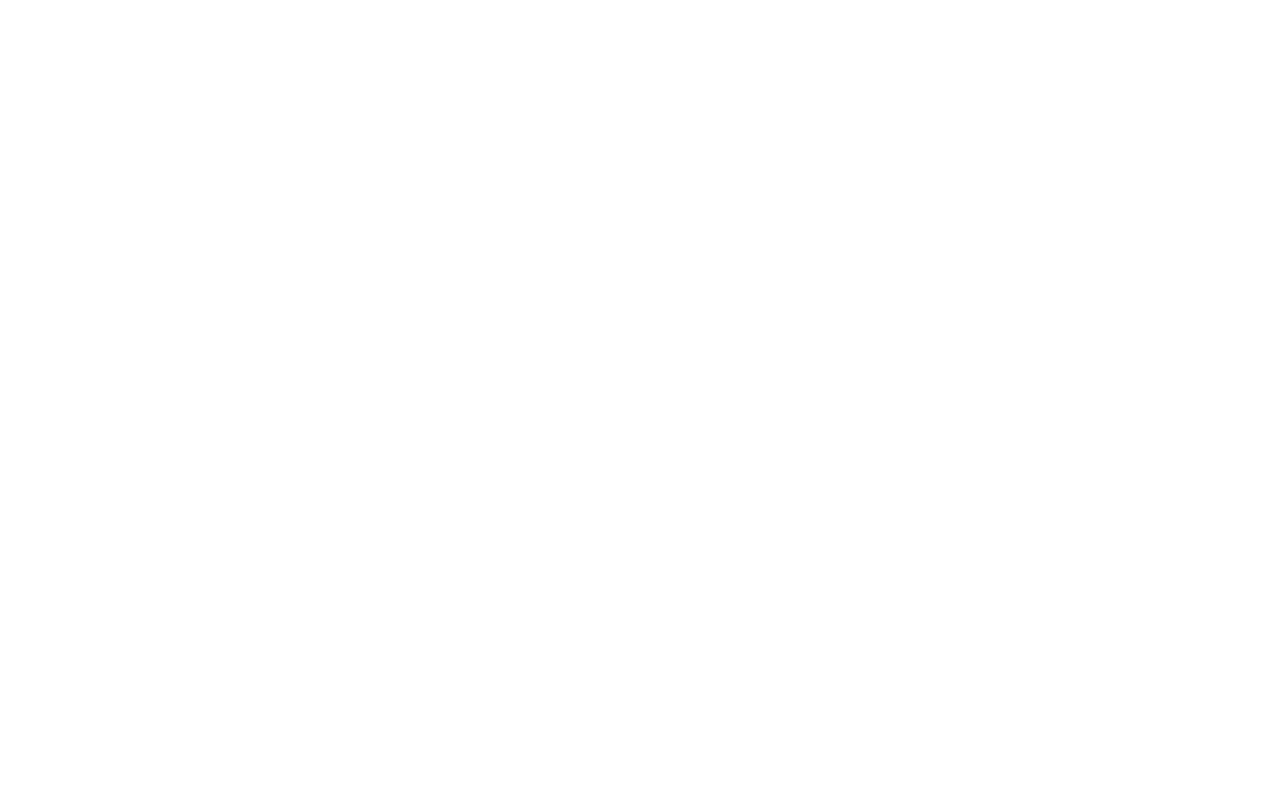
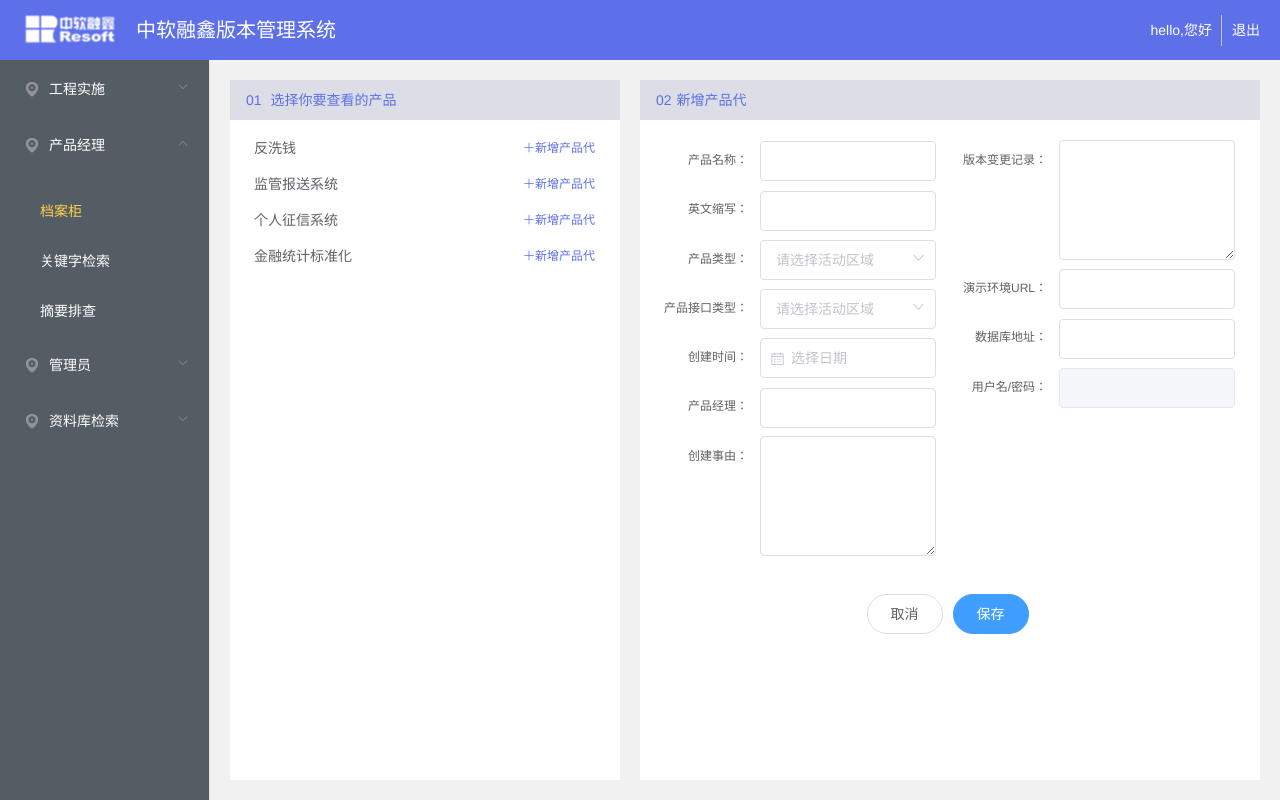
Before and after one commit to coffeecoke/version-management-system, a Vue app: page /#/filing-cabinet/add-form-generation in a window 1280 px wide. Built offline with nearby package versions, Linux system fonts and the light colour scheme.

Commit message:
节点树

```diff
--- a/src/router/index.js
+++ b/src/router/index.js
@@ -34,6 +34,14 @@
                 title: '产品代'
               },
               component: () => import('@/views/filing-cabinet/form-generation')
+            },
+            {
+              path: 'add-form-generation',
+              name: 'addFormGeneration',
+              meta: {
+                title: '新增产品代'
+              },
+              component: () => import('@/views/filing-cabinet/add-form-generation')
             }
           ]
         },
--- /dev/null
+++ b/src/views/filing-cabinet/add-form-generation.vue
@@ -0,0 +1,268 @@
+<template>
+  <div class="box">
+    <div class="box-header">
+      <h3 class="header-title"> <span class="num">02</span>新增产品代</h3>
+    </div>
+    <div class="box-body">
+      <div class="form-box">
+        <div class="left-box">
+          <el-form
+            :label-position="labelPosition"
+            :model="formRepre"
+            label-width="100px"
+          >
+            <el-form-item label="产品名称：">
+              <el-input v-model="formRepre.name"></el-input>
+            </el-form-item>
+            <el-form-item label="英文缩写：">
+              <el-input v-model="formRepre.sx"></el-input>
+            </el-form-item>
+            <el-form-item label="产品类型：">
+              <el-select
+                v-model="formRepre.type"
+                placeholder="请选择活动区域"
+              >
+                <el-option
+                  :label="formRepre.jk1"
+                  :value="formRepre.jk1"
+                ></el-option>
+                <el-option
+                  :label="formRepre.jk2"
+                  :value="formRepre.jk2"
+                ></el-option>
+              </el-select>
+            </el-form-item>
+            <el-form-item label="产品接口类型：">
+              <el-select
+                v-model="formRepre.jk"
+                placeholder="请选择活动区域"
+              >
+                <el-option
+                  :label="formRepre.jk3"
+                  :value="formRepre.jk3"
+                ></el-option>
+                <el-option
+                  :label="formRepre.jk4"
+                  :value="formRepre.jk4"
+                ></el-option>
+              </el-select>
+            </el-form-item>
+            <el-form-item label="创建时间：">
+              <el-date-picker
+                value-format="yyyy-MM-dd"
+                class="ipt"
+                v-model="formRepre.time"
+                type="date"
+                placeholder="选择日期"
+              ></el-date-picker>
+            </el-form-item>
+            <el-form-item label="产品经理：">
+              <el-input v-model="formRepre.manage"></el-input>
+            </el-form-item>
+            <el-form-item label="创建事由：">
+              <el-input
+                type="textarea"
+                v-model="formRepre.origin"
+              ></el-input>
+            </el-form-item>
+          </el-form>
+        </div>
+        <div class="right-box">
+          <el-form
+            :label-position="labelPosition"
+            :model="formRepre"
+            label-width="100px"
+          >
+            <el-form-item label="版本变更记录：">
+              <el-input
+                type="textarea"
+                v-model="formRepre.writ"
+                readonly
+              ></el-input>
+            </el-form-item>
+            <el-form-item label="演示环境URL：">
+              <el-input
+                v-model="formRepre.url"
+                readonly
+              ></el-input>
+            </el-form-item>
+            <el-form-item label="数据库地址：">
+              <el-input
+                v-model="formRepre.location"
+                readonly
+              ></el-input>
+            </el-form-item>
+            <el-form-item label="用户名/密码：">
+              <el-input
+                v-model="formRepre.admin"
+                disabled
+              ></el-input>
+            </el-form-item>
+          </el-form>
+        </div>
+      </div>
+      <div class="btn-box">
+        <el-button
+          class="cancel"
+          round
+        >取消</el-button>
+        <el-button
+          class="save"
+          type="primary"
+          @click="onSubmit"
+          round
+        >保存</el-button>
+      </div>
+    </div>
+  </div>
+</template>
+<script>
+export default {
+  data () {
+    return {
+      labelPosition: 'right',
+      formRepre: {
+        name: '',
+        sx: '',
+        type: '',
+        jk: '',
+        jk1: '',
+        jk2: '',
+        jk3: '',
+        jk4: '',
+        time: '',
+        manage: '',
+        origin: '',
+        writ: '',
+        url: '',
+        location: '',
+        admin: ''
+      },
+      edit: true,
+      boxshow: true
+    }
+  },
+  methods: {
+    onSubmit () {}
+  },
+  mounted () {
+    console.log(this.$route)
+  },
+  watch: {
+    '$route': function (to, from) {
+      // from 对象中包含当前地址
+      // to 对象中包含目标地址
+      // 其实还有一个next参数的
+      // 这个参数是控制路由是否跳转的
+      // 如果没写，可以不用写next()来代表允许路由跳转，如果写了就必须写next(),否则路由是不会生效的。
+      console.log(to)
+    }
+  }
+}
+</script>
+<style lang="scss" scoped>
+.form-box {
+  padding: 20px;
+  display: flex;
+  justify-content: space-between;
+  .left-box {
+    width: 48%;
+  }
+  .right-box {
+    width: 48%;
+  }
+}
+.form-box /deep/ .el-input,
+.form-box /deep/ .el-textarea {
+  width: 100%;
+}
+.el-textarea /deep/ .el-textarea__inner {
+  height: 120px;
+}
+.el-form-item {
+  margin-bottom: 8px;
+}
+.el-select {
+  display: block;
+}
+.btn-box {
+  width: 100%;
+  text-align: center;
+  padding:10px;
+}
+.btn {
+  margin: 10px auto;
+  width: 100%;
+  text-align: center;
+}
+
+.btn .cancel {
+  background: #ebebeb;
+  border: none;
+  min-width: 100px;
+}
+.btn .save {
+  background: #5d70ea;
+  border: none;
+  min-width: 100px;
+}
+.el-form-item /deep/ .el-form-item__label {
+  font-size: 12px;
+}
+.el-input /deep/ .el-input__inner {
+  height: 40px;
+  line-height: 40px;
+}
+.el-select /deep/ .el-input__inner {
+  height: 40px;
+  line-height: 40px;
+}
+.ulList:last-child {
+  border-bottom: solid 1px #ccc;
+}
+.ulList li {
+  display: flex;
+}
+.ulList li span {
+  // width:110px;
+  height: 40px;
+  line-height: 40px;
+  font-size: 12px;
+  padding-left: 5px;
+  display: block;
+  border-top: solid 1px #ccc;
+  border-left: solid 1px #ccc;
+}
+.leftName {
+  width: 140px;
+  background: #f5f5f5;
+}
+.rightValue {
+  background: #fff;
+}
+.leftValue /deep/ .el-input__inner {
+  border-radius: 0px !important;
+  border-bottom: 0;
+  border-top: solid 1px #ccc;
+  outline: none;
+}
+.leftValue .el-input:last-child /deep/ .el-input__inner {
+  border-bottom: solid 1px #ccc !important;
+}
+.box-header {
+  display: flex;
+  justify-content: space-between;
+}
+.edit {
+  padding-right: 20px;
+}
+.last-list li {
+  height: 120px !important;
+}
+.last-list li span {
+  height: 100%;
+}
+.last-list li .leftValue .el-input__inner {
+  height: 100% !important;
+}
+</style>
--- a/src/views/filing-cabinet/form-generation.vue
+++ b/src/views/filing-cabinet/form-generation.vue
@@ -8,9 +8,16 @@
         <h3 class="header-title"> <span class="num">02</span>查看产品代</h3>
       </div>
     </template>
-    <div else v-show="!boxshow" class="box-header">
+    <div
+      else
+      v-show="!boxshow"
+      class="box-header"
+    >
       <h3 class="header-title"> <span class="num">02</span>查看产品代</h3>
-      <span class="edit" @click="onEdit()"><i class="el-icon-edit"></i>编辑</span>
+      <span
+        class="edit"
+        @click="onEdit()"
+      ><i class="el-icon-edit"></i>编辑</span>
     </div>
     <div class="box-body">
       <div class="form-box">
@@ -395,6 +402,7 @@
 }
 .btn-box {
   width: 100%;
+  text-align: center;
   // background: #ccc;
   // position: fixed;
   // bottom: 0px;
@@ -426,8 +434,8 @@
   height: 40px;
   line-height: 40px;
 }
-.ulList:last-child{
-  border-bottom:solid 1px #ccc;
+.ulList:last-child {
+  border-bottom: solid 1px #ccc;
 }
 .ulList li {
   display: flex;
@@ -436,42 +444,42 @@
   // width:110px;
   height: 40px;
   line-height: 40px;
-  font-size:12px;
-  padding-left:5px;
+  font-size: 12px;
+  padding-left: 5px;
   display: block;
-  border-top:solid 1px #ccc;
-  border-left:solid 1px #ccc;
+  border-top: solid 1px #ccc;
+  border-left: solid 1px #ccc;
 }
 .leftName {
   width: 140px;
-  background: #F5F5F5;
+  background: #f5f5f5;
 }
 .rightValue {
   background: #fff;
 }
-.leftValue /deep/ .el-input__inner{
-  border-radius: 0px!important;
-  border-bottom:0;
+.leftValue /deep/ .el-input__inner {
+  border-radius: 0px !important;
+  border-bottom: 0;
   border-top: solid 1px #ccc;
   outline: none;
 }
-.leftValue .el-input:last-child /deep/ .el-input__inner{
-  border-bottom:solid 1px #ccc!important;
+.leftValue .el-input:last-child /deep/ .el-input__inner {
+  border-bottom: solid 1px #ccc !important;
 }
-.box-header{
+.box-header {
   display: flex;
   justify-content: space-between;
 }
-.edit{
-  padding-right:20px;
+.edit {
+  padding-right: 20px;
 }
-.last-list li{
-  height:120px!important;
+.last-list li {
+  height: 120px !important;
 }
-.last-list li span{
-  height:100%;
+.last-list li span {
+  height: 100%;
 }
-.last-list li .leftValue .el-input__inner{
-  height:100%!important;
+.last-list li .leftValue .el-input__inner {
+  height: 100% !important;
 }
 </style>
--- a/src/views/filing-cabinet/left-tree.vue
+++ b/src/views/filing-cabinet/left-tree.vue
@@ -19,7 +19,7 @@
         >
           <span>{{ node.label }}</span>
           <template v-if="data.nodeType==='pf'">
-            <span class="el-icon-plus">新增产品代</span>
+            <span class="el-icon-plus" @click.stop="addFormGeneration(data)">新增产品代</span>
           </template>
           <template v-if="data.nodeType==='pg'">
             <span class="el-icon-circle-plus"></span>
@@ -235,10 +235,18 @@
         ptd: 补丁包文档说明
   */
       if (obj.nodeType === 'pf') {
-        this.$router.push({ name: 'formFamily', params: { a: 123 } })
+        this.$router.push({ name: 'formFamily', params: { a: obj } })
       } else if (obj.nodeType === 'pg') {
-        this.$router.push({ name: 'formGeneration', params: { a: 123 } })
+        this.$router.push({ name: 'formGeneration', params: { a: obj } })
       }
+    },
+    addFormGeneration (data) {
+    // 新增产品代
+      console.log(1)
+      this.$router.push({
+        name: 'addFormGeneration',
+        parms: {data: data}
+      })
     }
   },
 
@@ -257,6 +265,9 @@
   .num {
     margin-right: 5px;
   }
+}
+.box-body {
+  padding-right:5px;
 }
 // tree
 .el-tree {
```
Also changed, not shown: src/views/filing-cabinet/form-family.vue (+75 -44 lines). Lines whose indentation alone changed are shown as unchanged.
